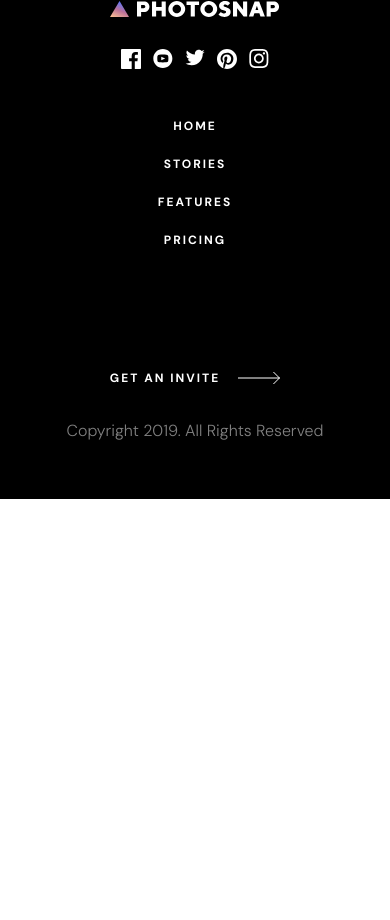
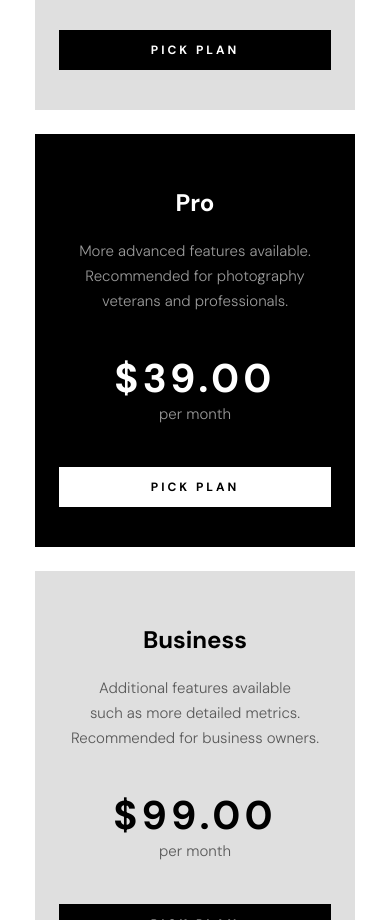
Before and after one commit to jdubcodes/photosnap-website, a React (Vite) app: page /pricing in a window 390 px wide. Shown: the part 1080-2000 px from the top of the page. Before the commit the page ends 1579 px from the top, so only its background shows below. Built offline with nearby package versions, Linux system fonts and the light colour scheme.

Commit message:
Complete pricing cards for mobile screens

```diff
--- a/src/components/Pricing.jsx
+++ b/src/components/Pricing.jsx
@@ -1,9 +1,12 @@
 import { useState } from 'react'
 // Imported custom compoenents
 import PriceToggle from './utilities/PriceToggle'
+import PriceCard from './utilities/PriceCard'
 import Cta from './utilities/Cta'
 // Imported assets
 import pricingHero from '../assets/pricing/desktop/hero.jpg'
+// Imported custom data
+import { basic, pro, business } from '../lib/data/priceCards'
 
 export default function Pricing() {
   const [checked, setChecked] = useState(false)
@@ -32,6 +35,38 @@ export default function Pricing() {
           checked={checked}
           handleChange={() => setChecked(!checked)}
         />
+        <div className='mt-10 mb-16 px-7 flex flex-col gap-6 items-center'>
+          <PriceCard
+            heading={basic.title}
+            body={basic.body}
+            price={checked ? basic.price.yearly : basic.price.monthly}
+            time={checked ? 'year' : 'month'}
+            cardBg='grey'
+            textColor='black'
+            btnBg='black'
+            btnTextColor='white'
+          />
+          <PriceCard
+            heading={pro.title}
+            body={pro.body}
+            price={checked ? pro.price.yearly : pro.price.monthly}
+            time={checked ? 'year' : 'month'}
+            cardBg='black'
+            textColor='white'
+            btnBg='white'
+            btnTextColor='black'
+          />
+          <PriceCard
+            heading={business.title}
+            body={business.body}
+            price={checked ? business.price.yearly : business.price.monthly}
+            time={checked ? 'year' : 'month'}
+            cardBg='grey'
+            textColor='black'
+            btnBg='black'
+            btnTextColor='white'
+          />
+        </div>
       </section>
       <section></section>
       <Cta />
--- /dev/null
+++ b/src/components/utilities/PriceCard.jsx
@@ -0,0 +1,30 @@
+export default function PriceCard({
+  heading,
+  body,
+  price,
+  time,
+  cardBg,
+  textColor,
+  btnBg,
+  btnTextColor,
+}) {
+  return (
+    <div
+      className={`max-w-[20rem] pt-14 px-6 pb-10 bg-${cardBg} flex flex-col gap-10 justify-center text-center`}
+    >
+      <div className={`text-${textColor}`}>
+        <h5 className='mb-6 text-price-title'>{heading}</h5>
+        <p className='text-body opacity-60 text-balance'>{body}</p>
+      </div>
+      <div className={`flex flex-col text-${textColor}`}>
+        <span className='text-heading-tablet'>${price}</span>
+        <span className='text-price-time opacity-60'>per {time}</span>
+      </div>
+      <button
+        className={`w-full h-10 bg-${btnBg} text-${btnTextColor} text-price-btn uppercase`}
+      >
+        Pick plan
+      </button>
+    </div>
+  )
+}
--- /dev/null
+++ b/src/lib/data/priceCards.js
@@ -0,0 +1,26 @@
+export const basic = {
+  title: 'Basic',
+  body: 'Includes basic usage of our platform. Recommended for new and aspiring photographers.',
+  price: {
+    monthly: '19.00',
+    yearly: '190.00',
+  },
+}
+
+export const pro = {
+  title: 'Pro',
+  body: 'More advanced features available. Recommended for photography veterans and professionals.',
+  price: {
+    monthly: '39.00',
+    yearly: '390.00',
+  },
+}
+
+export const business = {
+  title: 'Business',
+  body: 'Additional features available such as more detailed metrics. Recommended for business owners.',
+  price: {
+    monthly: '99.00',
+    yearly: '990.00',
+  },
+}
--- a/tailwind.config.js
+++ b/tailwind.config.js
@@ -77,6 +77,26 @@ export default {
           },
         ],
         author: '0.813rem',
+        'price-title': [
+          '1.5rem',
+          {
+            lineHeight: '1.563rem',
+            fontWeight: 700,
+          },
+        ],
+        'price-time': [
+          '0.938rem',
+          {
+            lineHeight: '1.563rem',
+          },
+        ],
+        'price-btn': [
+          '0.75rem',
+          {
+            letterSpacing: '3px',
+            fontWeight: 700,
+          },
+        ],
       },
       backgroundImage: {
         'stories-tablet':
```
